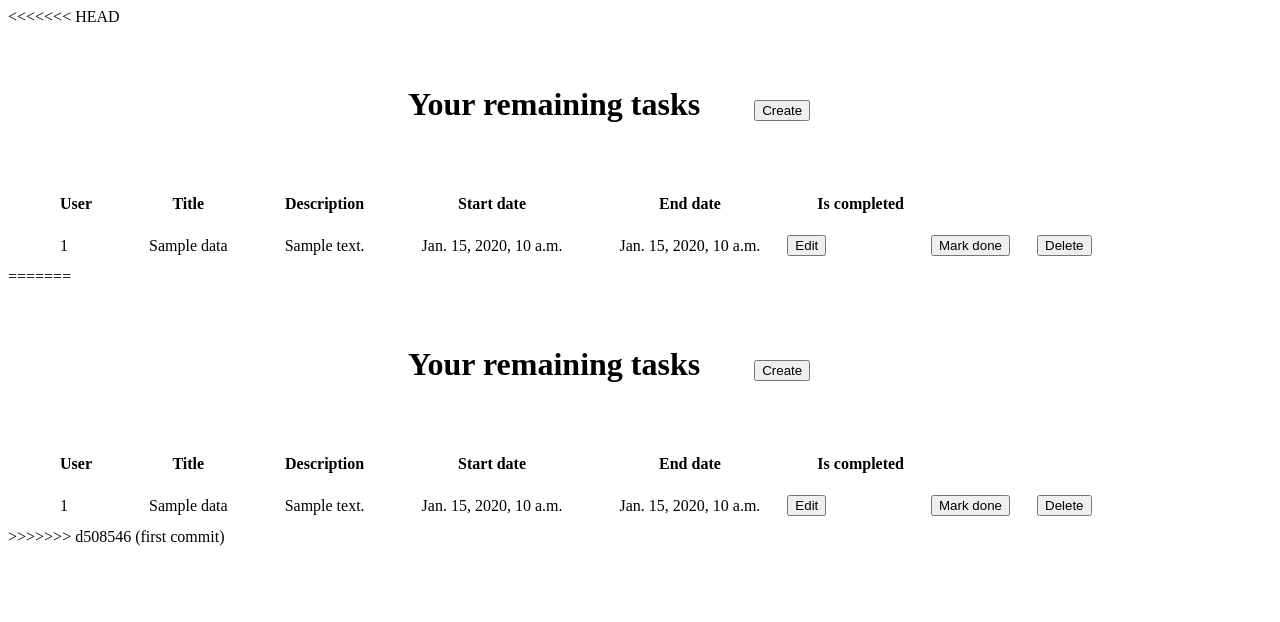
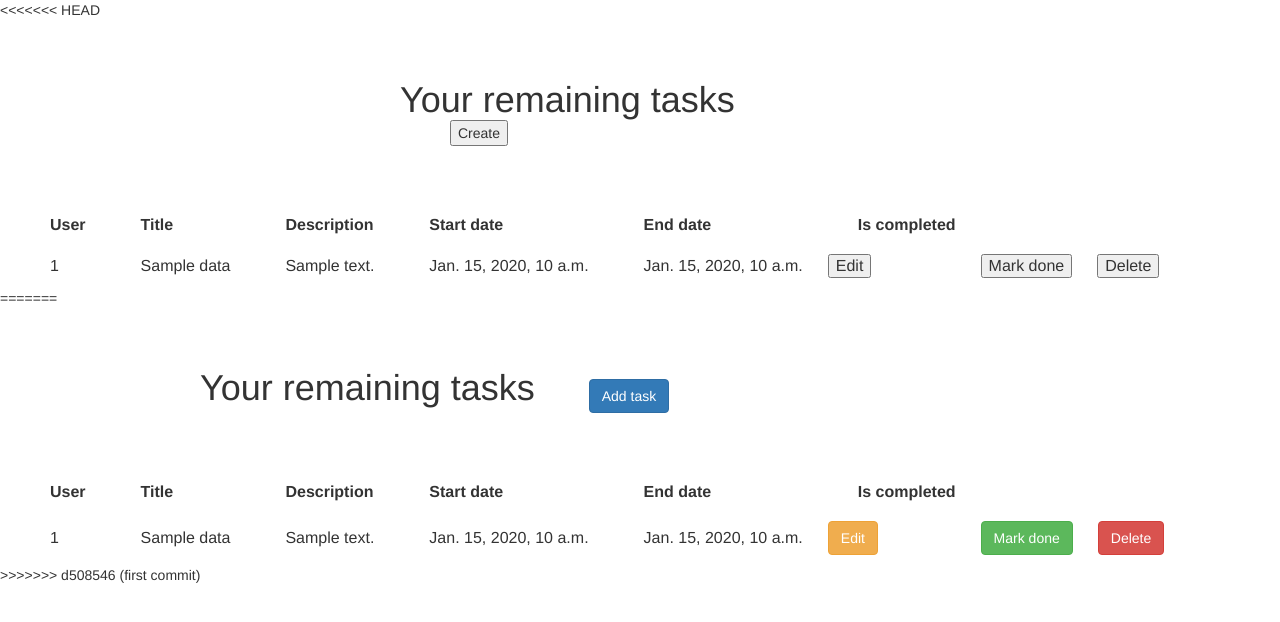
Before and after one commit to ShridharSawaikar/Django_project, a Django app: template todolist/templates/todolist/todo_list.html in a window 1280 px wide. Shown: the top 622 px of the page. Run offline with Django 4.2, Linux system fonts and the light colour scheme; the template is opened without the code that fills it: most values are stand-ins (such as "Sample title", 1, 10 or a date in 2020).

Commit message:
added boostrap

```diff
--- a/todolist/templates/todolist/create_task.html
+++ b/todolist/templates/todolist/create_task.html
@@ -18,11 +18,12 @@
 <head>
     <meta charset="UTF-8">
     <meta name="viewport" content="width=device-width, initial-scale=1.0">
+    <link href="https://cdn.jsdelivr.net/npm/bootstrap@5.3.0/dist/css/bootstrap.min.css" rel="stylesheet" integrity="sha384-9ndCyUaIbzAi2FUVXJi0CjmCapSmO7SnpJef0486qhLnuZ2cdeRhO02iuK6FUUVM" crossorigin="anonymous">
     <title>Add task</title>
 </head>
 <body>
     <h2>Add task</h2>
-    <form method="POST" class="post-form">{% csrf_token %}
+    <form method="POST" class="post-form" >{% csrf_token %}
         {{ form.as_p }}        <button type="submit" class="save btn btn-secondary">Save</button>
     </form>
 </body>
--- a/todolist/templates/todolist/edit_task.html
+++ b/todolist/templates/todolist/edit_task.html
@@ -17,7 +17,7 @@
 <html lang="en">
 <head>
     <meta charset="UTF-8">
-    <meta name="viewport" content="width=device-width, initial-scale=1.0">
+    <meta name="viewport" content="width=device-width, initial-scale=1.0"><link href="https://cdn.jsdelivr.net/npm/bootstrap@5.3.0/dist/css/bootstrap.min.css" rel="stylesheet" integrity="sha384-9ndCyUaIbzAi2FUVXJi0CjmCapSmO7SnpJef0486qhLnuZ2cdeRhO02iuK6FUUVM" crossorigin="anonymous">
     <title>Edit task</title>
 </head>
 <body>
--- a/todolist/templates/todolist/todo_list.html
+++ b/todolist/templates/todolist/todo_list.html
@@ -48,6 +48,7 @@
 <head>
     <meta charset="UTF-8">
     <meta name="viewport" content="width=device-width, initial-scale=1.0">
+    <link rel="stylesheet" href="https://cdn.jsdelivr.net/npm/bootstrap@3.3.7/dist/css/bootstrap.min.css" integrity="sha384-BVYiiSIFeK1dGmJRAkycuHAHRg32OmUcww7on3RYdg4Va+PmSTsz/K68vbdEjh4u" crossorigin="anonymous">
     <title>To-do list</title>
 
     <style>
@@ -57,9 +58,10 @@
     </style>
 </head>
 <body>
-    <div style="margin: 60px 400px;">
-        <h1 style="display:inline; ">Your remaining tasks</h1>
-        <button onclick="window.location.href='/create/new'" style="margin: 0 50px;">Create</button>
+    <div style="margin: 60px 200px;">
+        <h1 style="display:inline; margin-right: 50px;">Your remaining tasks</h1>
+        <!-- <button onclick="window.location.href='/create/new'" style="margin: 0 50px;">Create</button> -->
+        <button onclick="window.location.href='/create/new'" type="button" class="btn btn-primary">Add task</button>
     </div>
     <table>
         <tr>
@@ -79,9 +81,10 @@
             <td style="padding-left: 50px">{{i.end_date}}</td>
             {% if i.is_completed == False %}<td style="padding-left: 50px">Pending</td>{% endif %}
             {% if i.is_completed == True %}<td style="padding-left: 50px">Completed</td>{% endif %}
-            <td style="padding-left: 20px" onclick="window.location.href='/edit/{{i.id}}'"><button>Edit</button></td>
-            <td style="padding-left: 20px" onclick="window.location.href='/complete/{{i.id}}'"><button>Mark done</button></td>
-            <td style="padding-left: 20px" onclick="window.location.href='/delete/{{i.id}}'"><button>Delete</button></td>
+            <td style="padding-left: 20px" onclick="window.location.href='/edit/{{i.id}}'"><button type="button" class="btn btn-warning">Edit</button>
+            </td>
+            <td style="padding-left: 20px" onclick="window.location.href='/complete/{{i.id}}'"><button type="button" class="btn btn-success">Mark done</button></td>
+            <td style="padding-left: 20px" onclick="window.location.href='/delete/{{i.id}}'"><button type="button" class="btn btn-danger">Delete</button></td>
         </tr>
         {% endfor %}
     </table>
```
Also changed, not shown: db.sqlite3.
